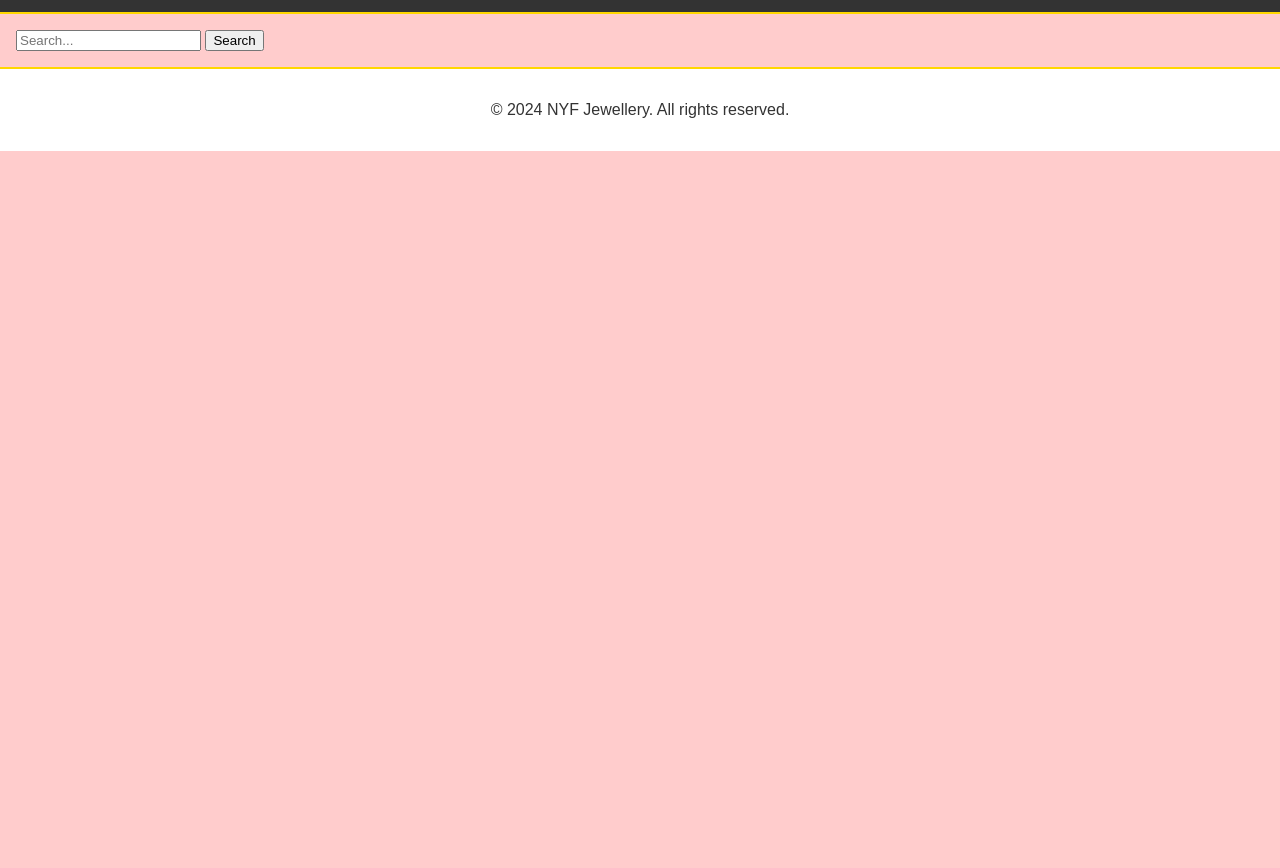
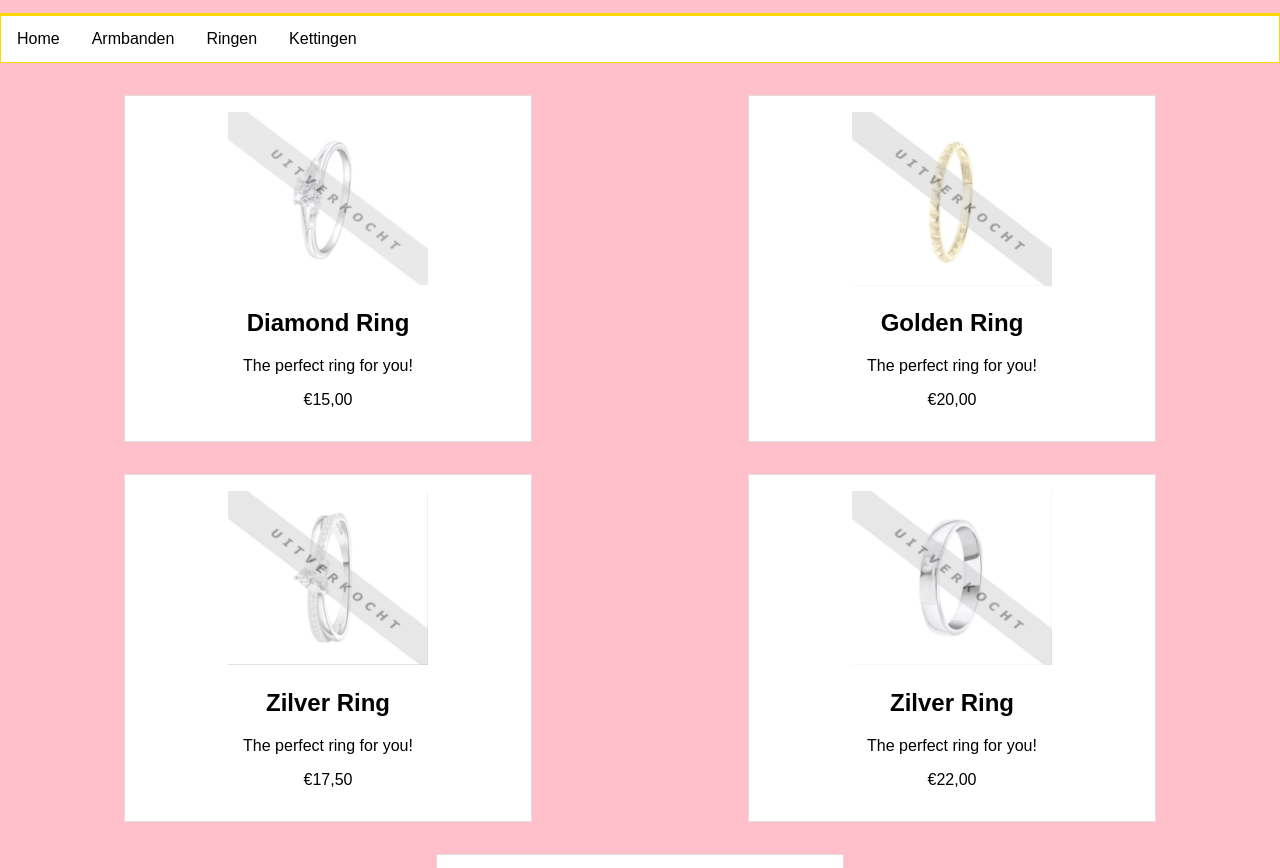
Before and after one commit to NYF-Jewellery/NYF-Jewellery.github.io, a plain HTML site: page oefen.html in a window 1280 px wide. Shown: the part 152-1020 px from the top of the page. Before the commit the page ends 800 px from the top, so only its background shows below. Drawn offline with Linux system fonts and the light colour scheme.

Commit message:
Veranderd

```diff
--- a/oefen.html
+++ b/oefen.html
@@ -8,24 +8,39 @@
       font-family: Arial, sans-serif;
       margin: 0;
       padding: 0;
-      background-color: #ffcccc;
+      background-color: pink;
     }
 
     header {
-      background-color: white;
+      background-color: pink;
       border-bottom: 2px solid gold;
       color: #333;
       padding: 1em;
       text-align: center;
     }
-      nav {
-        background-color: #333;
-        border-bottom: 2px solid gold;
-        color: #333;
-        padding: 1em;
-        text-align: center;
-      }
 
+    #p1 {
+      width: 200px;
+      height: 150;
+    }
+    nav {
+      background-color: white;
+      overflow: hidden;
+      border: 1px solid gold;
+    }
+
+    nav a {
+      float: left;
+      display: block;
+      color: black;
+      text-align: center;
+      padding: 14px 16px;
+      text-decoration: none;
+    }
+
+    nav a:hover {
+      background-color: pink;
+    }
     section {
       display: flex;
       flex-wrap: wrap;
@@ -59,6 +74,10 @@
 </head>
   <body>
     <header>
+     <div class="search-bar">
+       <input type="text" placeholder="Search...">
+       <button type="submit">Search</button>
+
       <h1> NYF Jewellery</h1>
     </header>
 
@@ -69,10 +88,42 @@
       <a href=kettingen.html> Kettingen</a>
     </nav>
 
-    <div class="search-bar">
-      <input type="text" placeholder="Search...">
-      <button type="submit">Search</button>
-    </div>
+    <section>
+      <div class="product">
+        <img id="p1" src="ring1.png" alt="Zilver ring1">
+        <h2>Diamond Ring</h2>
+        <p> The perfect ring for you!</p>
+        <p>€15,00</p>
+      </div>
+
+      <div class="product">
+        <img id="p1" src="ring2.png" alt="Golden ring2">
+        <h2>Golden Ring</h2>
+        <p> The perfect ring for you!</p>
+        <p>€20,00</p>
+      </div>
+
+       <div class="product">
+        <img id="p1" src="ring3.png" alt="Zilver ring3">
+        <h2>Zilver Ring</h2>
+        <p> The perfect ring for you!</p>
+        <p>€17,50</p>
+      </div>
+
+       <div class="product">
+        <img id="p1" src="ring4.png" alt="Zilver ring4">
+        <h2>Zilver Ring</h2>
+        <p> The perfect ring for you!</p>
+        <p>€22,00</p>
+      </div>
+
+       <div class="product">
+        <img id="p1" src="ring5.png" alt="Zilver ring5">
+        <h2>Zilver Ring</h2>
+        <p> The perfect ring for you!</p>
+        <p>€20,00</p>
+      </div>
+    </section>
 
     <footer>
       <p>&copy; 2024 NYF Jewellery. All rights reserved.</p>
```
Also changed, not shown: ring1.png (added), ring2.png (added), ring3.png (added), ring4.png (added), ring5.png (added).
